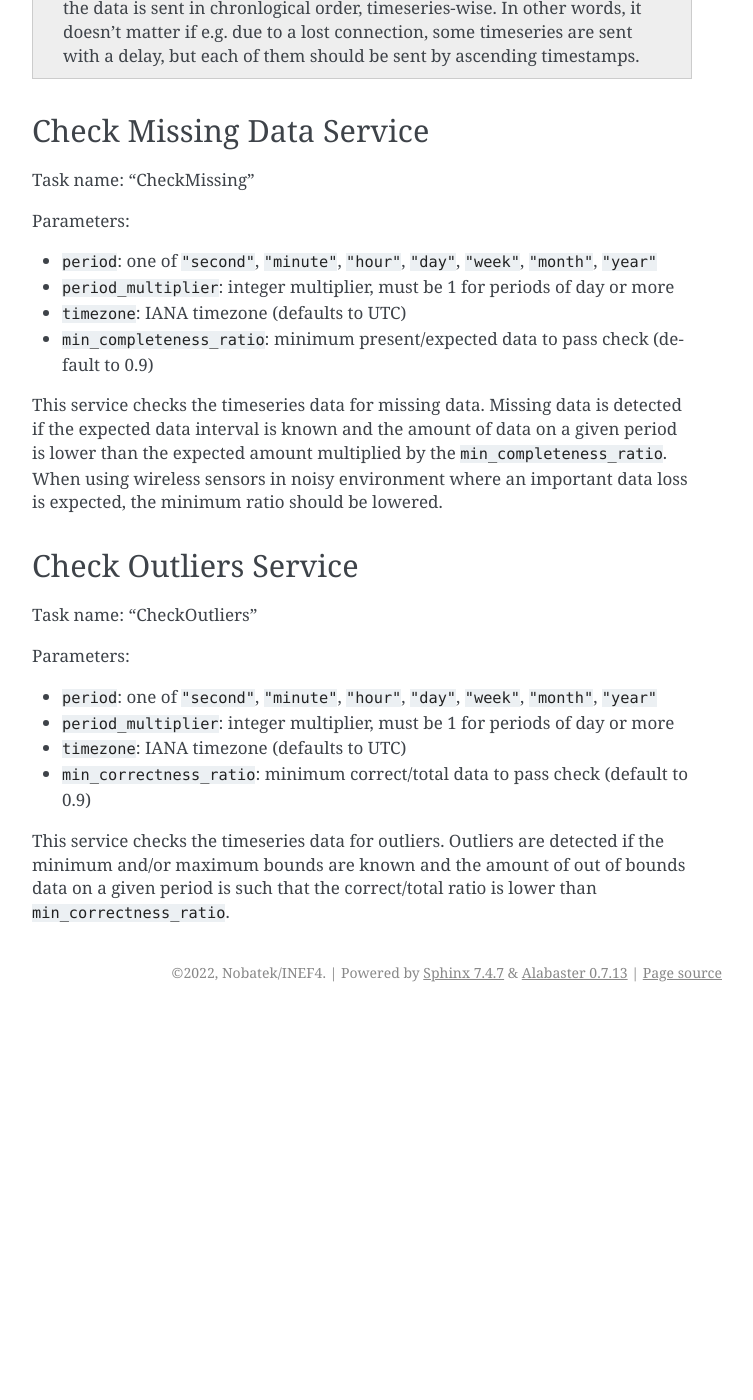
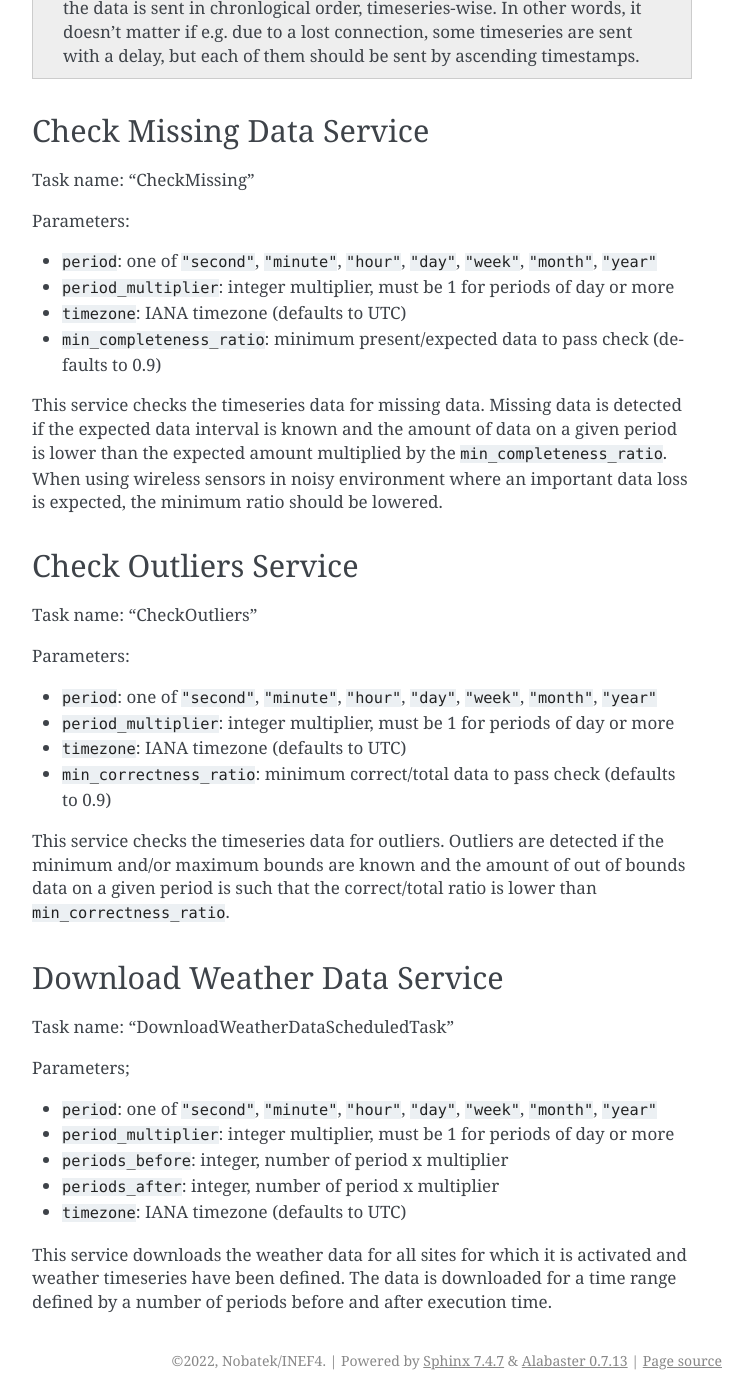
Before and after one commit to BEMServer/bemserver-docs, a Sphinx documentation site: the page built from source/services.rst, in a window 1280 px wide and 1400 px high, scrolled down 953 px. Shown: the whole window, without its empty margins (388-1141 px from the left). Built offline with Sphinx 7.4.7, drawn with Linux system fonts in a browser that asks for light colours; before the commit the page ends 1965 px from its top, so only the background shows below that; some of the changed text lies outside the part shown.

Commit message:
Document "DownloadWeatherData" feature

```diff
--- a/source/installation.rst
+++ b/source/installation.rst
@@ -139,6 +139,9 @@
 
     SQLALCHEMY_DATABASE_URI = "postgresql+psycopg2://user:password@localhost:5432/bemserver"
 
+    # If using weather download feature
+    WEATHER_DATA_CLIENT_API_KEY = "apikey"
+
 Set an environment variable to point to that file::
 
     $ export BEMSERVER_CORE_SETTINGS_FILE="/path/to/bemserver-core-settings.py"
--- a/source/services.rst
+++ b/source/services.rst
@@ -57,7 +57,7 @@
 - ``period_multiplier``: integer multiplier, must be 1 for periods of day or more
 - ``timezone``: IANA timezone (defaults to UTC)
 - ``min_completeness_ratio``: minimum present/expected data to pass check
-  (default to 0.9)
+  (defaults to 0.9)
 
 This service checks the timeseries data for missing data. Missing data is
 detected if the expected data interval is known and the amount of data on a
@@ -77,9 +77,27 @@
 - ``period_multiplier``: integer multiplier, must be 1 for periods of day or more
 - ``timezone``: IANA timezone (defaults to UTC)
 - ``min_correctness_ratio``: minimum correct/total data to pass check
-  (default to 0.9)
+  (defaults to 0.9)
 
 This service checks the timeseries data for outliers. Outliers are detected if
 the minimum and/or maximum bounds are known and the amount of out of bounds data
 on a given period is such that the correct/total ratio is lower than
 ``min_correctness_ratio``.
+
+Download Weather Data Service
+=============================
+
+Task name: "DownloadWeatherDataScheduledTask"
+
+Parameters;
+
+- ``period``: one of ``"second"``, ``"minute"``, ``"hour"``, ``"day"``,
+  ``"week"``, ``"month"``, ``"year"``
+- ``period_multiplier``: integer multiplier, must be 1 for periods of day or more
+- ``periods_before``: integer, number of period x multiplier
+- ``periods_after``: integer, number of period x multiplier
+- ``timezone``: IANA timezone (defaults to UTC)
+
+This service downloads the weather data for all sites for which it is activated
+and weather timeseries have been defined. The data is downloaded for a time
+range defined by a number of periods before and after execution time.
```
